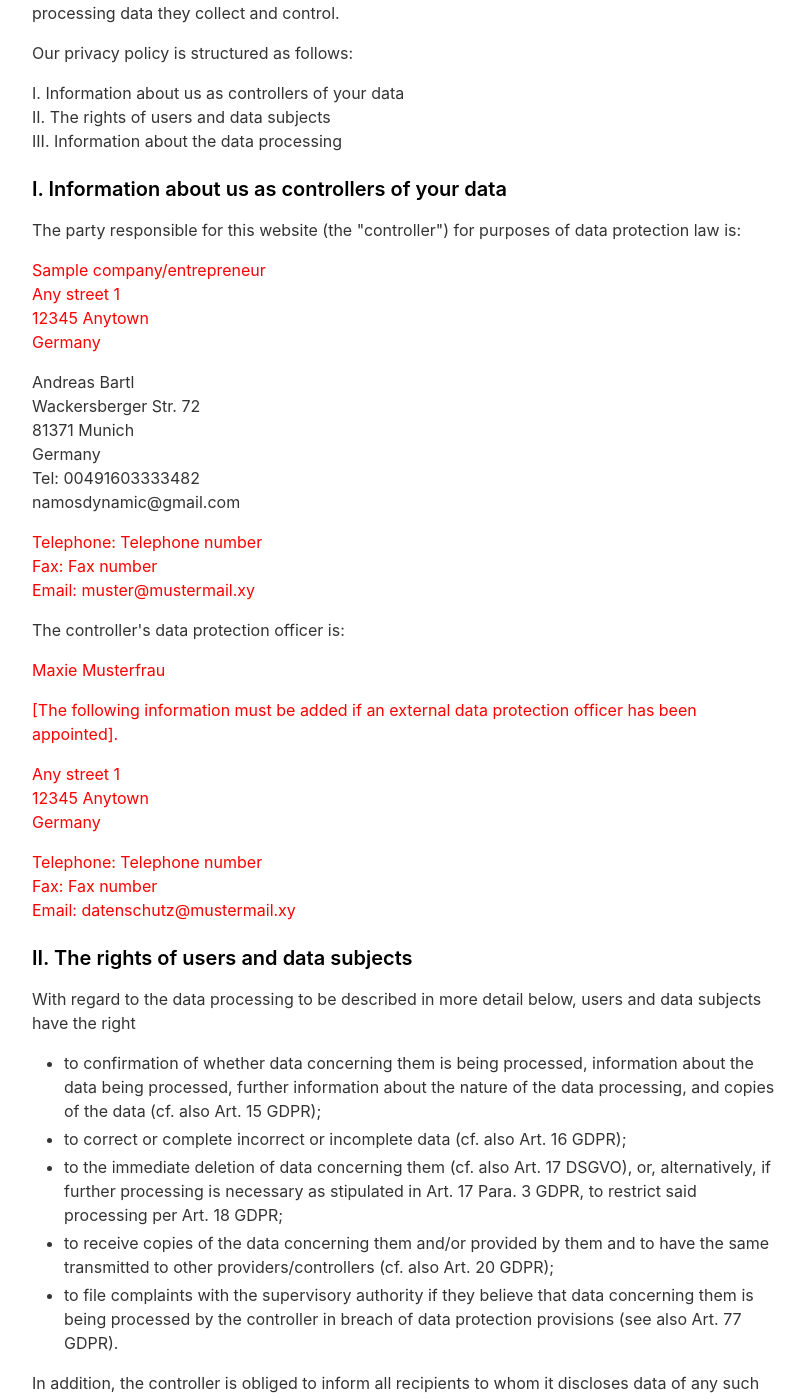
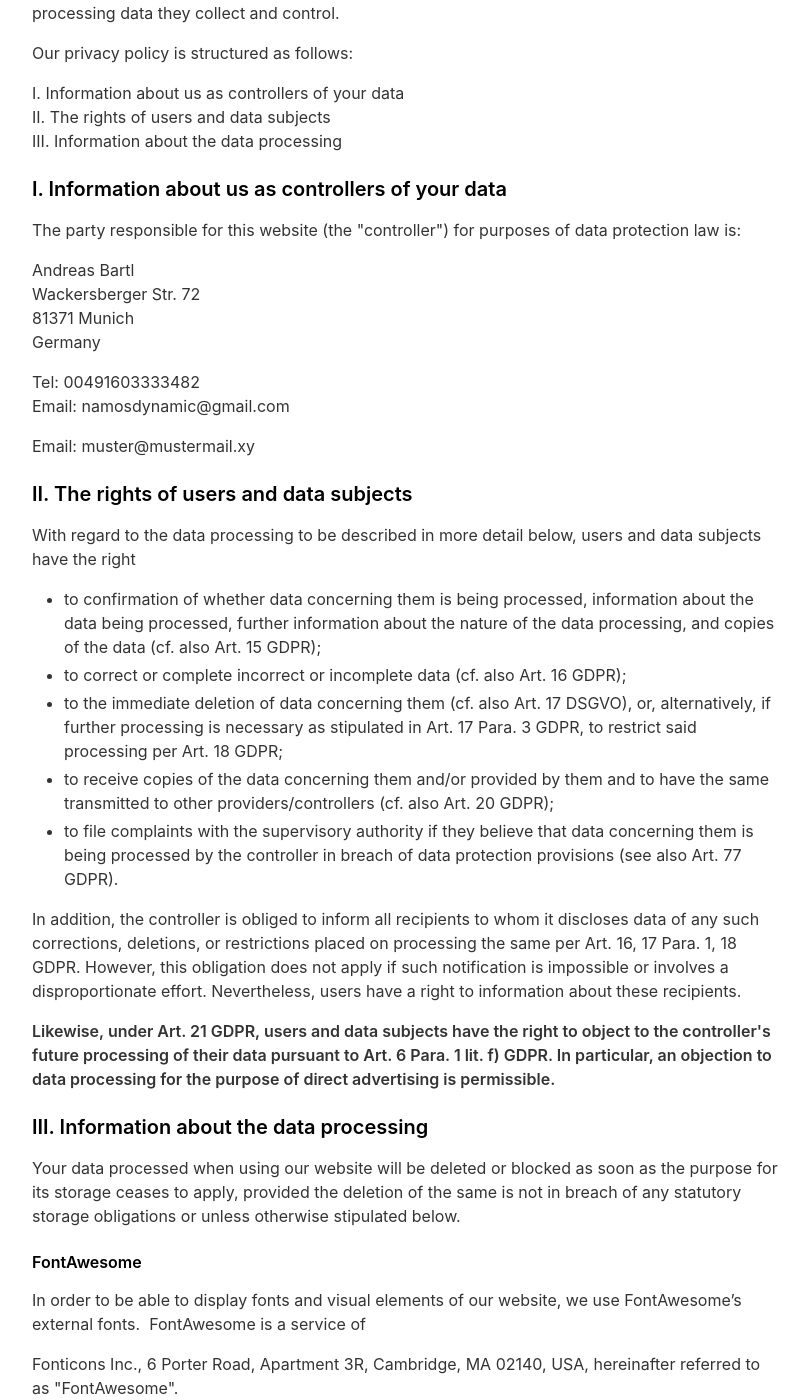
Before and after one commit to nomasdynamics/RPMmtr, a Jekyll site: the page built from _pages/privacy.html, in a window 1280 px wide and 1400 px high, scrolled down 542 px. Shown: the whole window, without its empty margins (233-1039 px from the left). Built offline with Jekyll 4.4.1, drawn with Linux system fonts in a browser that asks for light colours; nearby versions of some CDN libraries.

Commit message:
Update privacy.html

```diff
--- a/_pages/privacy.html
+++ b/_pages/privacy.html
@@ -12,19 +12,13 @@ include_in_header: false
         <p>I. Information about us as controllers of your data<br>II. The rights of users and data subjects<br>III. Information about the data processing</p>
         <h3>I. Information about us as controllers of your data</h3>
         <p>The party responsible for this website (the "controller") for purposes of data protection law is:</p>
-        <p><span style="color: #ff0000;">Sample company/entrepreneur</span><br><span style="color: #ff0000;">Any street 1</span><br><span style="color: #ff0000;">12345 Anytown</span><br><span style="color: #ff0000;">Germany</span></p>
         <p>  Andreas Bartl  <br>
 Wackersberger Str. 72  <br>
 81371 Munich  <br>
-Germany  <br>
+Germany  </p> <p>
 Tel: 00491603333482  <br>
-namosdynamic@gmail.com  </p>
-        <p><span style="color: #ff0000;">Telephone: Telephone number</span><br><span style="color: #ff0000;">Fax: Fax number</span><br><span style="color: #ff0000;">Email: muster@mustermail.xy</span></p>
-        <p>The controller's data protection officer is:</p>
-        <p><span style="color: #ff0000;">Maxie Musterfrau&nbsp;</span></p>
-        <p><span style="color: #ff0000;">[The following information must be added if an external data protection officer has been appointed].</span></p>
-        <p><span style="color: #ff0000;">Any street 1</span><br><span style="color: #ff0000;">12345 Anytown</span><br><span style="color: #ff0000;">Germany</span></p>
-        <p><span style="color: #ff0000;">Telephone: Telephone number</span><br><span style="color: #ff0000;">Fax: Fax number</span><br><span style="color: #ff0000;">Email: datenschutz@mustermail.xy</span></p>
+Email: namosdynamic@gmail.com  </p>
+        Email: muster@mustermail.xy</span></p>
         <h3>II. The rights of users and data subjects</h3>
         <p>With regard to the data processing to be described in more detail below, users and data subjects have the right</p>
         <ul type="disc">
```
